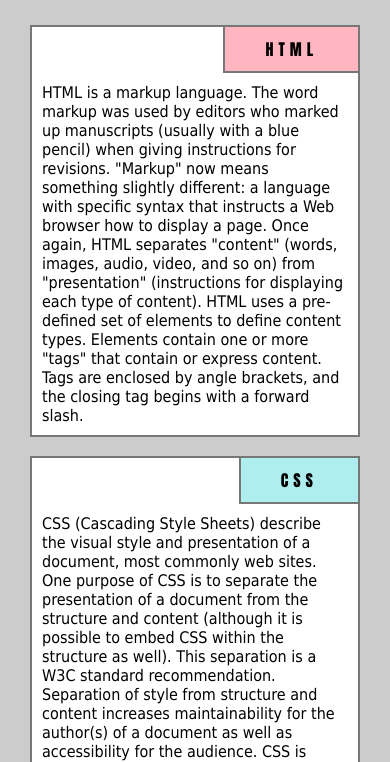
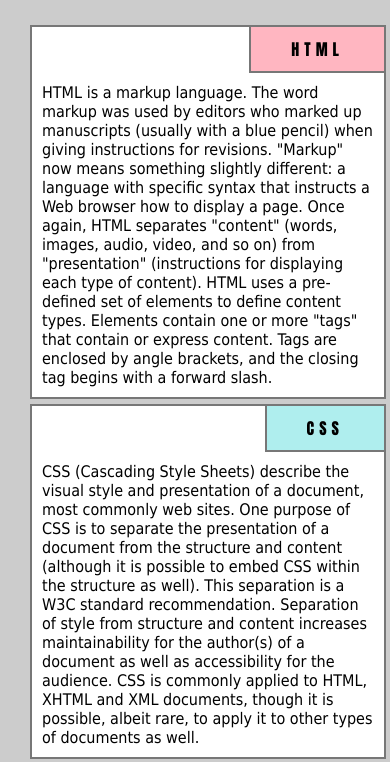
Before and after one commit to AmateurSoulCoder/Coursera-Course-Html-Css-Javascript-for-Web-Developers, a plain HTML site: page Module-2-Coding-Assignment/index.html in a window 390 px wide. Shown: the part 115-877 px from the top of the page. Drawn offline with Linux system fonts and the light colour scheme.

Commit message:
add mobile view

```diff
--- a/Module-2-Coding-Assignment/css/style.css
+++ b/Module-2-Coding-Assignment/css/style.css
@@ -95,3 +95,14 @@ section>div{
         width:100%;
     }
 }
+
+/*mobile view(width less than 768px)*/
+@media (max-width:767px){
+    body{
+        width:95%;
+    }
+    section{
+        width:95%;
+        margin-bottom:5px;
+    }
+}
```
